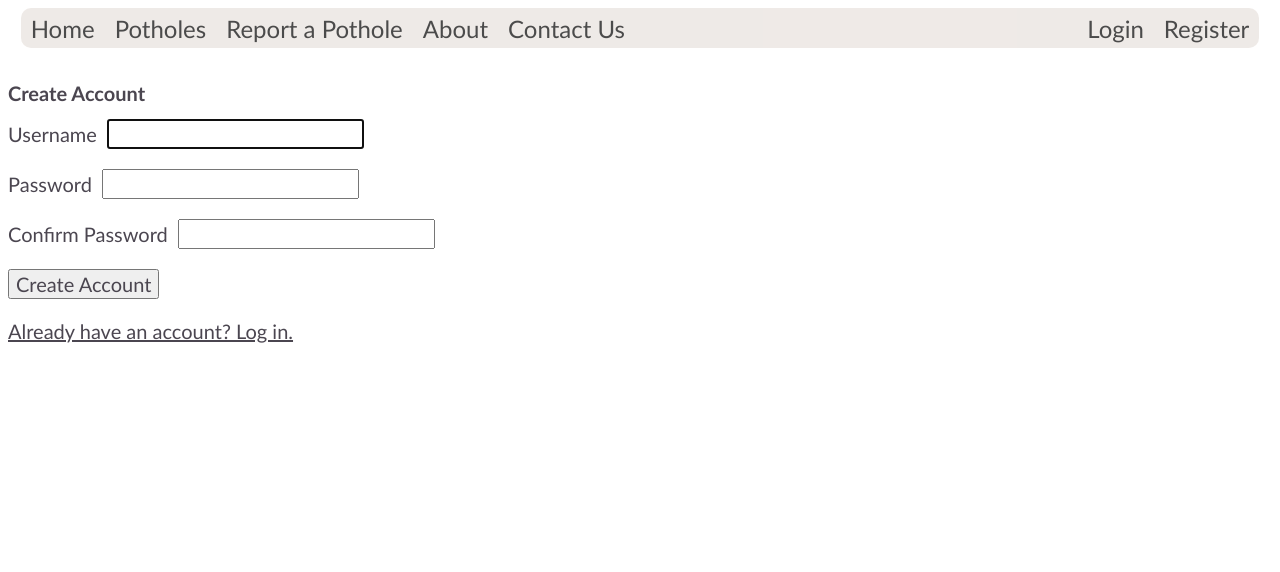
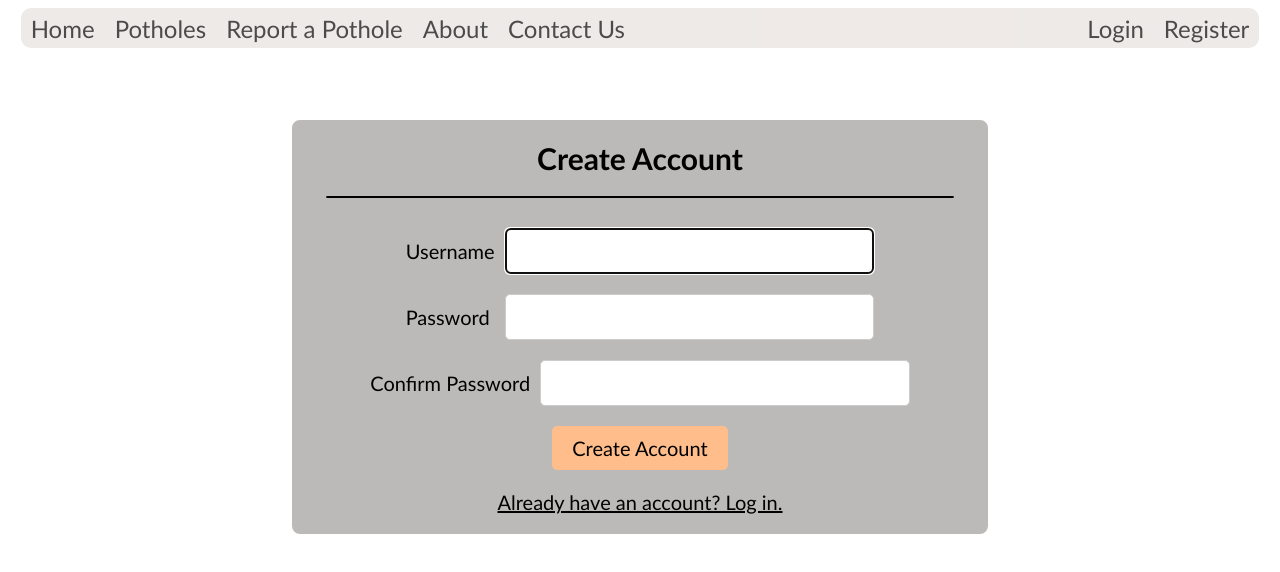
Before and after one commit to jinhee220/Potmole, a Vue app in the folder vue/: page /register in a window 1280 px wide. Shown: the top 572 px of the page. Built offline with nearby package versions, Linux system fonts and the light colour scheme.

Commit message:
Styled login and register view

```diff
--- a/vue/src/views/LoginView.vue
+++ b/vue/src/views/LoginView.vue
@@ -1,25 +1,26 @@
 <template>
     <div class="spacer"></div>
       <div id="login">
-    <form v-on:submit.prevent="login">
+        <form class="form" v-on:submit.prevent="login">
           <h1>Please Sign In</h1>
+          <hr class="divide">
           <div role="alert" v-if="invalidCredentials">
             Invalid username and password!
           </div>
           <div role="alert" v-if="this.$route.query.registration">
             Thank you for registering, please sign in.
           </div>
-      <div class="form-input-group">
+          <div class="form-input-group" id="first-input">
             <label for="username">Username</label>
             <input type="text" id="username" v-model="user.username" required autofocus />
           </div>
           <div class="form-input-group">
-        <label for="password">Password</label>
+            <label for="password">Password </label>
             <input type="password" id="password" v-model="user.password" required />
           </div>
           <button type="submit">Sign in</button>
           <p>
-        <router-link v-bind:to="{ name: 'register' }">Need an account? Sign up.</router-link>
+            <router-link class="link" v-bind:to="{ name: 'register' }">Need an account? Sign up.</router-link>
           </p>
         </form>
     </div>
@@ -65,6 +66,8 @@ export default {
 <style scoped>
 .spacer {
   height: 1rem;
+  background-color: white;
+  padding-bottom: 50px;
 }
 
 .form-input-group {
@@ -74,4 +77,55 @@ export default {
 label {
   margin-right: 0.5rem;
 }
+
+#login {
+  margin: auto;
+  text-align: center;
+  background-color: #BBBAB9;
+  border: 2px solid white;
+  border-radius: 10px;
+  width: 55%;
+}
+
+input[type="text"],
+input[type="password"] {
+  width: 50%;
+  padding: 10px;
+  border: 1px solid #ccc;
+  border-radius: 5px;
+}
+
+button[type="submit"] {
+  background-color: #ffbd8b;
+  color: black;
+  padding: 10px 20px;
+  border: none;
+  border-radius: 5px;
+  cursor: pointer;
+}
+
+button[type="submit"]:hover {
+  background-color: #d68548;
+}
+
+.form > h1 {
+  font-size: 1.5rem;
+}
+
+.form > h1, label,.link {
+  color: black;
+}
+
+.divide {
+  border: 1px solid black;
+  border-radius: 100px;
+  background-color: black;
+  width: 90%;
+}
+
+#first-input {
+  padding-top: 20px;
+}
+
+
 </style>
--- a/vue/src/views/RegisterView.vue
+++ b/vue/src/views/RegisterView.vue
@@ -1,17 +1,18 @@
 <template>
   <div class="spacer"></div>
   <div id="register" class="text-center">
-    <form v-on:submit.prevent="register">
+    <form class="form" v-on:submit.prevent="register">
       <h1>Create Account</h1>
+      <hr class="divide">
       <div role="alert" v-if="registrationErrors">
         {{ registrationErrorMsg }}
       </div>
-      <div class="form-input-group">
+      <div class="form-input-group" id="first-input">
         <label for="username">Username</label>
         <input type="text" id="username" v-model="user.username" required autofocus />
       </div>
       <div class="form-input-group">
-        <label for="password">Password</label>
+        <label for="password">Password </label>
         <input type="password" id="password" v-model="user.password" required />
       </div>
       <div class="form-input-group">
@@ -19,7 +20,7 @@
         <input type="password" id="confirmPassword" v-model="user.confirmPassword" required />
       </div>
       <button type="submit">Create Account</button>
-      <p><router-link v-bind:to="{ name: 'login' }">Already have an account? Log in.</router-link></p>
+      <p><router-link class="link" v-bind:to="{ name: 'login' }">Already have an account? Log in.</router-link></p>
     </form>
   </div>
 </template>
@@ -76,6 +77,8 @@ export default {
 <style scoped>
 .spacer {
   height: 1rem;
+  background-color: white;
+  padding-bottom: 50px;
 }
 
 .form-input-group {
@@ -85,4 +88,55 @@ export default {
 label {
   margin-right: 0.5rem;
 }
+
+#register {
+  margin: auto;
+  text-align: center;
+  background-color: #BBBAB9;
+  border: 2px solid white;
+  border-radius: 10px;
+  width: 55%;
+}
+
+input[type="text"],
+input[type="password"] {
+  width: 50%;
+  padding: 10px;
+  border: 1px solid #ccc;
+  border-radius: 5px;
+}
+
+button[type="submit"] {
+  background-color: #ffbd8b;
+  color: black;
+  padding: 10px 20px;
+  border: none;
+  border-radius: 5px;
+  cursor: pointer;
+}
+
+button[type="submit"]:hover {
+  background-color: #d68548;
+}
+
+.form > h1 {
+  font-size: 1.5rem;
+}
+
+.form > h1, label,.link {
+  color: black;
+}
+
+.divide {
+  border: 1px solid black;
+  border-radius: 100px;
+  background-color: black;
+  width: 90%;
+}
+
+#first-input {
+  padding-top: 20px;
+}
+
+
 </style>
```
Also changed, not shown: vue/style.css (line endings or trailing spaces). Lines whose indentation alone changed are shown as unchanged.
